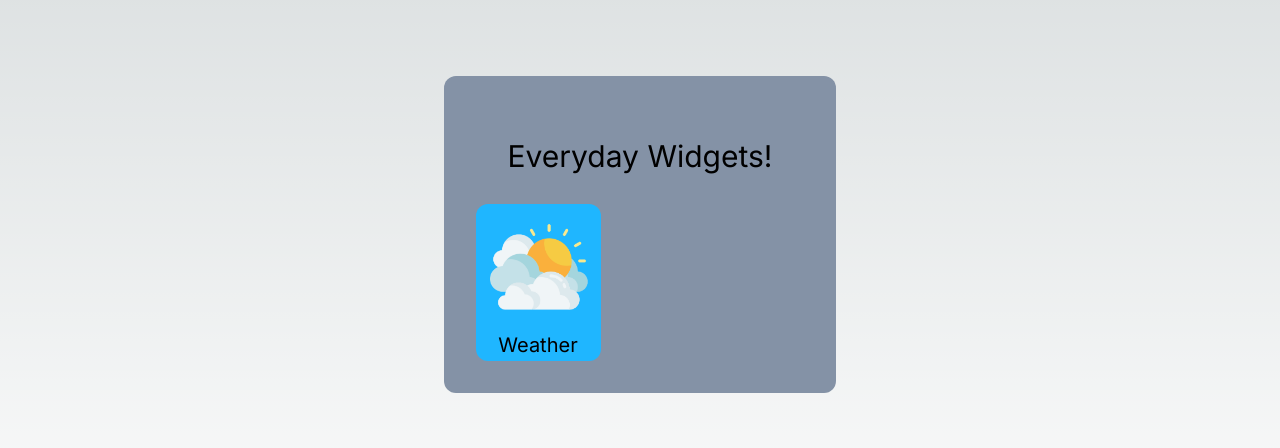
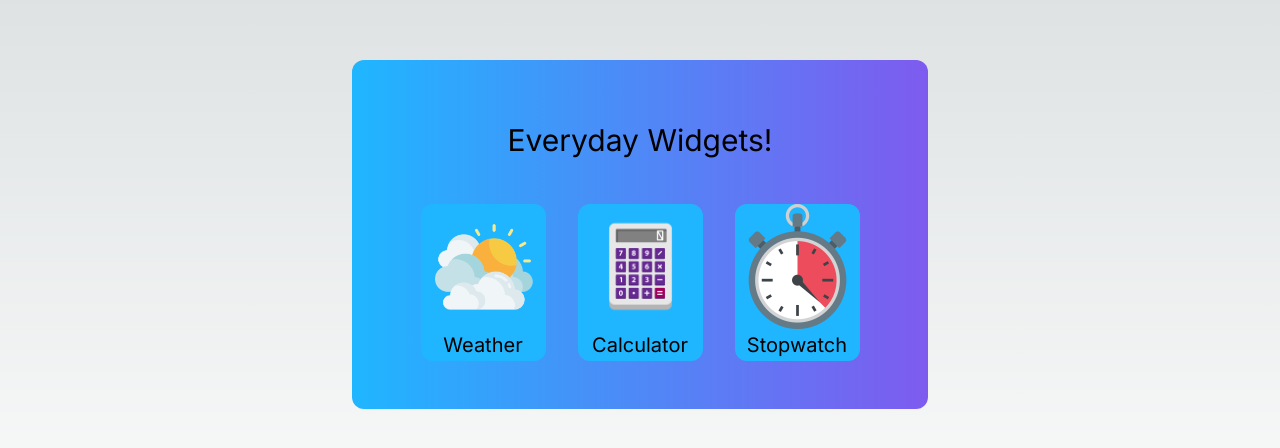
Before and after one commit to Trile16/everyday-widgets, a Next.js app: page / in a window 1280 px wide. Shown: the part 166-614 px from the top of the page. Built offline with nearby package versions, Linux system fonts and the light colour scheme.

Commit message:
added other widget images

```diff
--- /dev/null
+++ b/src/app/calculator/page.jsx
@@ -0,0 +1,3 @@
+export default function Calculator() {
+  return <>Calculator</>;
+}
--- a/src/app/page.jsx
+++ b/src/app/page.jsx
@@ -4,20 +4,39 @@ import Link from "next/link";
 export default function Home() {
   return (
     <main className="w-screen h-screen flex flex-col justify-center items-center p-16">
-      <div className="bg-gray rounded-xl p-8">
-        <h1 className="text-3xl/8 p-8 bg-indigo-500">Everyday Widgets!</h1>
-        <div>
+      <div className="bg-gradient-to-r from-blue to-purple rounded-xl p-8 w-5/6 max-w-xl">
+        <h1 className="text-3xl/8 p-8 text-center">Everyday Widgets!</h1>
+        <div className="flex justify-center items-center">
           <Link
             href="/weather"
-            className="flex flex-col items-center bg-blue w-fit rounded-xl"
+            className="flex flex-col items-center bg-blue w-fit rounded-xl m-4"
+          >
+            <Image src="/clouds.png" width={125} height={125} alt="weather" />
+            <h2 className="text-xl/8">Weather</h2>
+          </Link>
+          <Link
+            href="/calculator"
+            className="flex flex-col items-center bg-blue w-fit rounded-xl m-4"
           >
             <Image
-              src="/clouds.png"
+              src="/calculator.png"
               width={125}
               height={125}
-              alt="Picture of the author"
+              alt="calculator"
             />
-            <h2 className="text-xl/8">Weather</h2>
+            <h2 className="text-xl/8">Calculator</h2>
+          </Link>
+          <Link
+            href="/stopwatch"
+            className="flex flex-col items-center bg-blue w-fit rounded-xl m-4"
+          >
+            <Image
+              src="/stopwatch.png"
+              width={125}
+              height={125}
+              alt="stopwatch"
+            />
+            <h2 className="text-xl/8">Stopwatch</h2>
           </Link>
         </div>
       </div>
--- /dev/null
+++ b/src/app/stopwatch/page.jsx
@@ -0,0 +1,3 @@
+export default function Stopwatch() {
+  return <>Stopwatch</>;
+}
```
Also changed, not shown: public/calculator.png (added), public/stopwatch.png (added).
